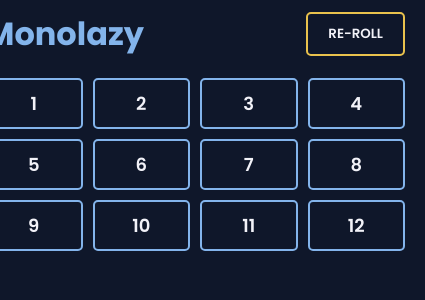
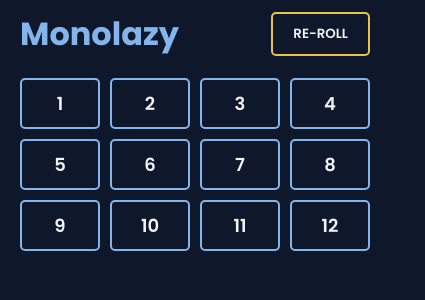
Before and after one commit to xyugen/monolazy, a React (Vite) app: page / in a window 390 px wide. Shown: the top 300 px of the page, 425 px wide, since content can reach past the window. Built offline with nearby package versions, Linux system fonts and the light colour scheme.

Commit message:
feat: fix mobile width

```diff
--- a/package.json
+++ b/package.json
@@ -5,6 +5,7 @@
   "type": "module",
   "scripts": {
     "dev": "vite",
+    "host": "vite --host",
     "build": "tsc && vite build",
     "lint": "eslint . --ext ts,tsx --report-unused-disable-directives --max-warnings 0",
     "preview": "vite preview"
--- a/src/App.css
+++ b/src/App.css
@@ -1,5 +1,6 @@
-body {
+#root {
   display: flex;
+  flex-direction: row;
   justify-content: center;
   transition: all 0.5s ease-in-out;
 }
@@ -18,6 +19,7 @@
 
 .container {
   width: 460px;
+  min-width: 300px;
   max-width: 460px;
 }
 
@@ -136,3 +138,11 @@
 .toast-clear {
   background-color: var(--color-error);
 }
+
+/* RESPONSIVE */
+/* Desktop */
+@media screen and (min-width: 768px) {
+  container {
+    width: 460px;
+  }
+}
```
